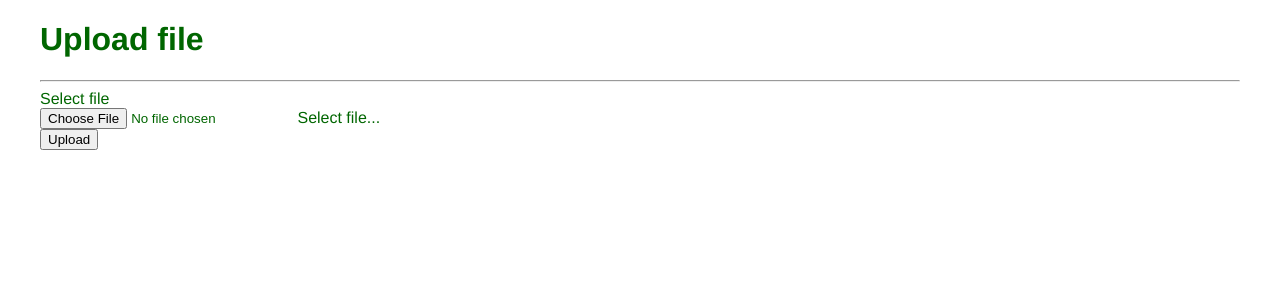
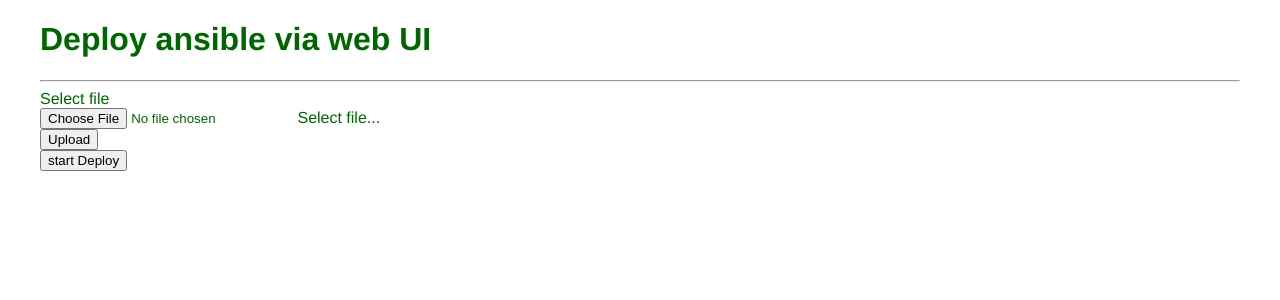
Before and after one commit to toanduc0671/Nhom3_VTDT, a Flask app: page /upload in a window 1280 px wide. Shown: the part 35-335 px from the top of the page. Run offline with Flask 2, Linux system fonts and the light colour scheme.

Commit message:
demo version1

```diff
--- a/app.py
+++ b/app.py
@@ -4,17 +4,12 @@
 
 app=Flask(__name__)
 
-app.config["UPLOADS"] = "D:/basicweb/static/savefile"
+app.config["UPLOADS"] = "/home/toan/Desktop/Nhom3_VTDT-main/static/savefile"
 
 @app.route('/')
 def home():
     app.route('/')
     return render_template("home.html")
-
-@app.route('/about/')
-def about():
-    return render_template("about.html")
-
 
 @app.route("/upload", methods=["GET", "POST"])
 def upload():
@@ -24,6 +19,11 @@
             file.save(os.path.join(app.config["UPLOADS"], file.filename))
             print("File saved")
             return redirect(request.url)
+        if request.form.get('action') == 'start Deploy':
+            check1 = os.path.isfile('/home/toan/Desktop/Nhom3_VTDT-main/static/savefile/inventory')
+            if check1==True:
+                os.system("ansible-playbook -i /home/toan/Desktop/Nhom3_VTDT-main/static/savefile/inventory /home/toan/Desktop/Nhom3_VTDT-main/static/savefile/playbook.yaml > /home/toan/Desktop/gg.txt")
+
     return render_template("upload.html")
 
 
--- a/templates/upload.html
+++ b/templates/upload.html
@@ -4,7 +4,7 @@
   <div class="row">
     <div class="col">
 
-      <h1>Upload file</h1>
+      <h1>Deploy ansible via web UI</h1>
       <hr>
 
       <form action="/upload" method="POST" enctype="multipart/form-data">
@@ -20,6 +20,9 @@
         <button type="submit" class="btn btn-primary">Upload</button>
 
       </form>
+    <form action="/upload" method="POST">
+        <input type="submit" value="start Deploy" name="action"/>
+    </form>
 
     </div>
   </div>
```
Also changed, not shown: image/Screenshot 2021-06-19 042041.png (added), 1 other file.
